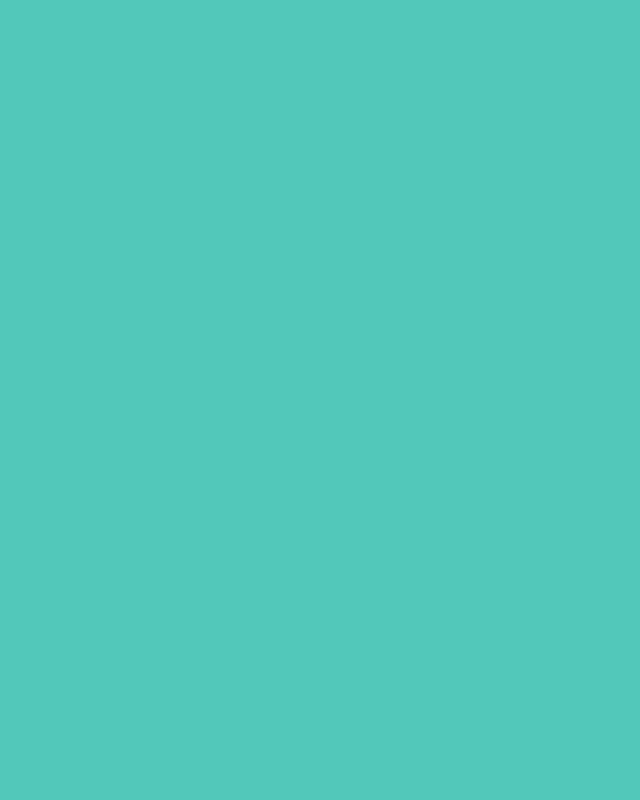
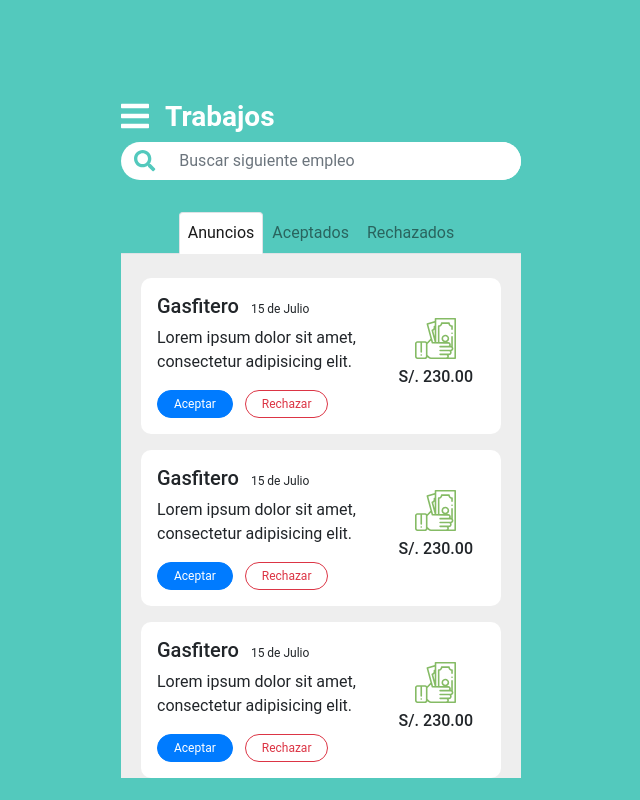
Before and after one commit to fabr0d/chamba-si-hay-web, a React (Create React App) app: page / in a window 1280 px wide. Shown: the whole page, without its empty margins (319-959 px from the left). Built offline with nearby package versions, Linux system fonts and the light colour scheme.

Commit message:
✨ Added Collaborator Home

```diff
--- a/package.json
+++ b/package.json
@@ -3,6 +3,9 @@
   "version": "0.1.0",
   "private": true,
   "dependencies": {
+    "@fortawesome/fontawesome-svg-core": "^1.2.32",
+    "@fortawesome/free-solid-svg-icons": "^5.15.1",
+    "@fortawesome/react-fontawesome": "^0.1.12",
     "@testing-library/jest-dom": "^4.2.4",
     "@testing-library/react": "^9.5.0",
     "@testing-library/user-event": "^7.2.1",
--- a/src/App.css
+++ b/src/App.css
@@ -1,7 +1,7 @@
 .app {
     display: flex;
-    flex-direction: column;
-    align-items: center;
+    flex-direction: row;
+    justify-content: center;
 
     font-family: Roboto, sans-serif;
     width: 100vw;
@@ -28,6 +28,12 @@ h1 {
     font-weight: bold;
 }
 
+h2 {
+    color: white;
+    font-size: 28px;
+    font-weight: bold;
+}
+
 /* Phone */
 @media screen and (max-width: 600px) {
     .app-container {
--- a/src/App.js
+++ b/src/App.js
@@ -6,6 +6,7 @@ import {
 } from "react-router-dom";
 import Login from './pages/Login'
 import Register from './pages/Register'
+import Home from './pages/Home'
 
 import 'bootstrap/dist/css/bootstrap.min.css';
 import './App.css';
@@ -16,6 +17,7 @@ export default function App() {
       <div className="app-container">
         <Router>
           <Switch>
+            <Route exact path="/" component={Home} />
             <Route path="/login" component={Login} />
             <Route path="/register" component={Register} />
           </Switch>
--- /dev/null
+++ b/src/pages/Home.css
@@ -0,0 +1,22 @@
+.home-container {
+    width: 100%;
+    height: 100%;
+}
+
+.announcements-container {
+    background-color: #EEEEEE;
+    display: flex;
+    flex-direction: column;
+    align-items: center;
+    gap: 16px;
+}
+
+.jobcard-container {
+    background-color: white;
+    display: flex;
+    flex-direction: row;
+    padding: 16px;
+    border-radius: 10px;
+
+    width: 100%;
+}
--- /dev/null
+++ b/src/pages/Home.js
@@ -0,0 +1,108 @@
+import React from 'react'
+
+import Nav from 'react-bootstrap/Nav'
+import Navbar from 'react-bootstrap/Navbar'
+import Form from 'react-bootstrap/Form'
+import InputGroup from 'react-bootstrap/InputGroup'
+import Button from 'react-bootstrap/Button'
+import { FontAwesomeIcon } from '@fortawesome/react-fontawesome'
+import { faBars, faSearch } from '@fortawesome/free-solid-svg-icons'
+
+import { ReactComponent as MoneyIcon } from '../assets/money.svg'
+import './Home.css'
+
+function JobCard(props) {
+  return (
+    <div className="jobcard-container" {...props}>
+      <div style={{ display: 'flex', flexDirection: 'column', width: '70%' }}>
+        <div style={{ display: 'flex', flexDirection: 'row', alignItems: 'baseline' }}>
+          <h5>Gasfitero</h5>
+          <div style={{ fontSize: 12, marginLeft: 12 }}>15 de Julio</div>
+        </div>
+        <div>
+          <p>
+            Lorem ipsum dolor sit amet, consectetur adipisicing elit.
+          </p>
+        </div>
+        <div>
+          <Button variant="primary" style={{ padding: '4px 16px', fontSize: 12, borderRadius: 16 }}>Aceptar</Button>
+          <Button variant="outline-danger" style={{ padding: '4px 16px', fontSize: 12, borderRadius: 16, marginLeft: 12 }}>Rechazar</Button>
+        </div>
+      </div>
+      <div style={{ display: 'flex', flexDirection: 'column', justifyContent: 'center', alignItems: 'center', width: '30%' }}>
+        <div>
+          <MoneyIcon />
+        </div>
+        <div style={{ marginTop: 8 }}>
+          <h6>
+            S/. 230.00
+          </h6>
+        </div>
+      </div>
+    </div>
+  )
+}
+
+function Announcements() {
+  return (
+    <div className="announcements-container" style={{ padding: '0 5%' }}>
+      <JobCard style={{ marginTop: 24 }}/>
+      <JobCard />
+      <JobCard />
+    </div>
+  )
+}
+
+function Header () {
+  return (
+    <Navbar style={{ padding: 0 }}>
+      <div style={{ width: '100%' }}>
+        <div style={ { display: 'flex', flexDirection: 'row' } }>
+          <FontAwesomeIcon icon={ faBars } color='white' size='2x' />
+          <h2 style={{ marginLeft: 16 }}>
+            Trabajos
+          </h2>
+        </div>
+        <div>
+          <div style={ { background: 'white', borderRadius: 50 } }>
+            <InputGroup>
+              <InputGroup.Prepend>
+                <InputGroup.Text style={ { background: 'transparent', border: '1px solid transparent' } }>
+                  <FontAwesomeIcon icon={ faSearch } color='#53C9BD' size='lg' />
+                </InputGroup.Text>
+              </InputGroup.Prepend>
+              <Form.Control
+                style={ { display: 'flex', flexGrow: 1, border: 0, borderRadius: 50 } }
+                type='text'
+                placeholder='Buscar siguiente empleo'
+                name='search'
+              />
+            </InputGroup>
+          </div>
+        </div>
+        <Nav className="justify-content-center" variant='tabs' defaultActiveKey='announcements' style={ { marginTop: 32 } }>
+          <Nav.Item>
+            <Nav.Link href='#' eventKey='announcements'>Anuncios</Nav.Link>
+          </Nav.Item>
+          <Nav.Item>
+            <Nav.Link href='#' eventKey='accepted'>Aceptados</Nav.Link>
+          </Nav.Item>
+          <Nav.Item>
+            <Nav.Link href='#' eventKey='rejected'>Rechazados</Nav.Link>
+          </Nav.Item>
+        </Nav>
+      </div>
+    </Navbar>
+  )
+}
+
+function Home() {
+  return (
+    <div className="home-container">
+      <Header />
+      <Announcements />
+    </div>
+  )
+}
+
+export default Home
```
Also changed, not shown: src/assets/money.svg (added), 1 other file (tests, documents, lock files or other folders).
